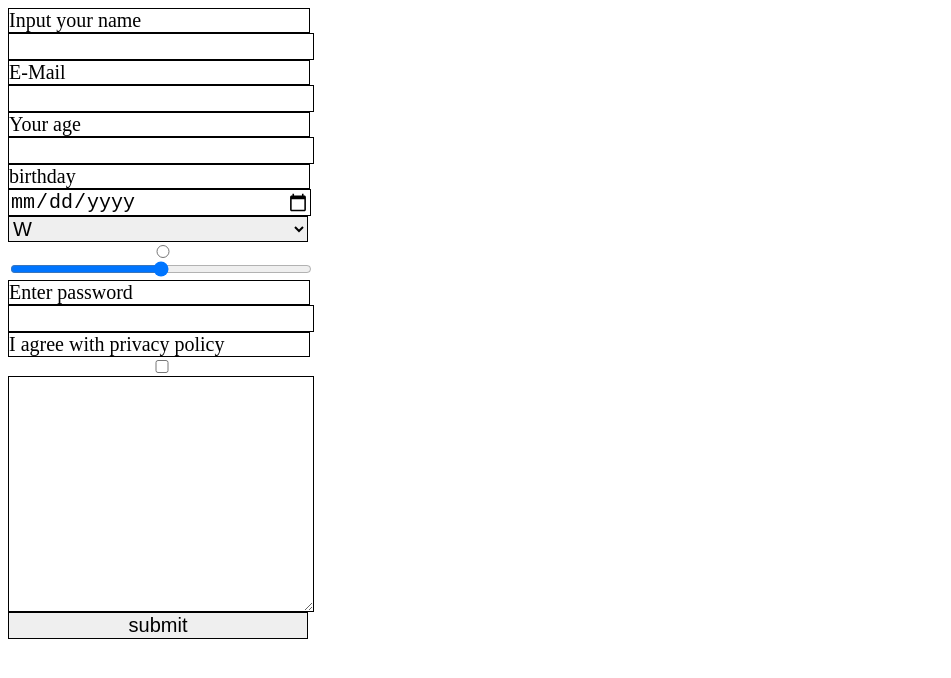
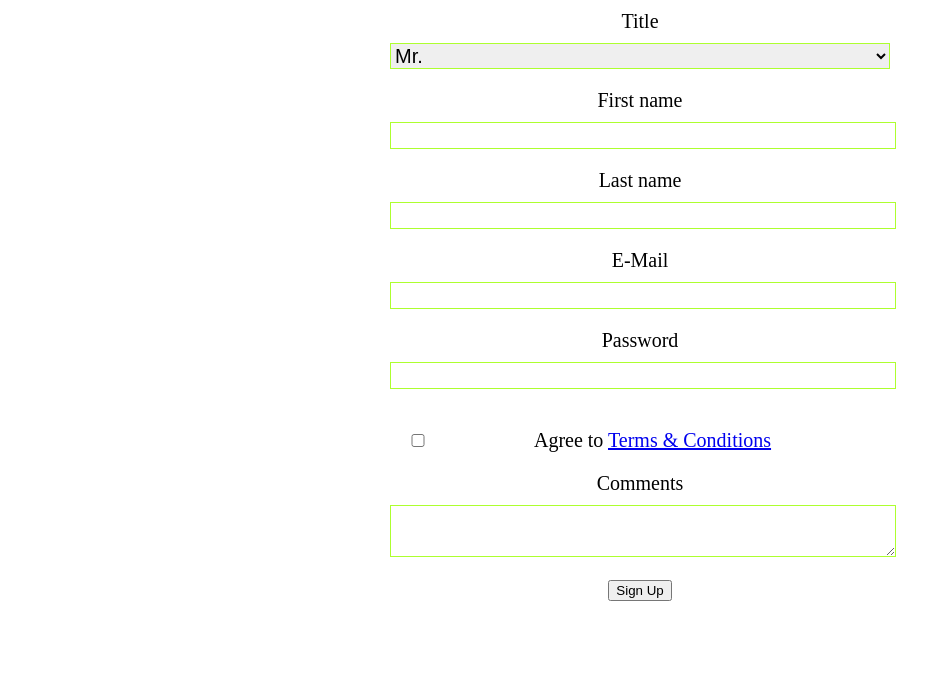
Before and after one commit to kalpins/rcs-webdev-201807, a plain HTML site: page 02_css/piemeri/11_forms/index.html in a window 1280 px wide. Shown: the whole page, without its empty margins (0-951 px from the left). Drawn offline with Linux system fonts and the light colour scheme.

Commit message:
chaged forms

```diff
--- a/02_css/piemeri/11_forms/index.html
+++ b/02_css/piemeri/11_forms/index.html
@@ -9,64 +9,75 @@
 
     <style>
         body{
-            font-size:20px;
+            font-size: 20px;
+            box-sizing: border-box;
+        }
+        form.signup-form{
+            width:500px;
+            text-align: center;
+            margin:10px auto;
+        }
+        form.signup-form label,
+        form.signup-form select,
+        form.signup-form input,
+        form.signup-form textarea{
+            display: block;
+            width:100%;
+
+            font-size: inherit;
         }
 
-        input,label,select,textarea{
-            display: block;
-            width:100%;
-            font-size:inherit;
-            border:1px solid black;
+        form.signup-form label{
+            margin-bottom: 10px;
         }
 
-        :checked{
-            background:red;
-            -webkit-appearance:none;
-            -moz-appearance: none;
-            appearance:none;
+        form.signup-form select,
+        form.signup-form input,
+        form.signup-form textarea{
+            border:1px solid greenyellow;
+            margin-bottom:20px;
         }
 
-        form{
-            width:300px;
+        form.signup-form input[type="checkbox"]{
+            display: inline-block;
+            width:20px;
+            margin:0;
+            padding:20px;
+        }
+        form.signup-form label[for="agree-terms"]{
+            display: inline-block;
+            width:400px;
+            margin:0;
+            padding:20px;
         }
     </style>
 
 </head>
 <body>
 
-    <form>
-        <label for="name">Input your name</label>
-        <input type="text" name="name" id="name">
-
+    <form action="index.html" class="signup-form">
+        <label for="title">Title</label>
+        <select id="title">
+            <option value="mr">Mr.</option>
+            <option value="ms">Ms.</option>
+        </select>
+        <label for="first-name">First name</label>
+        <input type="text" id="first-name">
+        <label for="last-name">Last name</label>
+        <input type="text" id="last-name">
         <label for="email">E-Mail</label>
-        <input type="email" name="email" id="email">
-
-        <label for="age">Your age</label>
-        <input type="number" name="age" id="age">
-
-        <label for="birthday">birthday</label>
-        <input type="date" name="birthday" id="birthday">
-
-        <select name="gender" id="gender">
-            <option value="W">W</option>
-            <option value="M">M</option>
-            <option value="None">none</option>
-        </select>
-
-        <input type="radio" name="radio" id="radio">
-        <input type="range" name="range" id="range">
-
-        <label for="password">Enter password</label>
-        <input type="password" name="password" id="password">
-
-        <label for="agree">I agree with privacy policy</label>
-        <input type="checkbox" name="agree" id="agree">
-
-        <textarea name="longtext" id="longtext" cols="30" rows="10">
-
+        <input type="email" id="email">
+        <label for="password">Password</label>
+        <input type="password" id="password">
+        <input type="checkbox" id="agree-terms">
+        <label for="agree-terms">Agree to
+            <a href="#">Terms &amp; Conditions</a>
+        </label>
+        <label for="comments">Comments
+            </label>
+        <textarea id="comments">
         </textarea>
-
-        <input type="submit" value="submit">
+        <button type="submit" class="button">Sign Up</button>
     </form>
 </body>
 </html>
```
Also changed, not shown: 02_css/piemeri/11_forms/instructions.txt (deleted).
